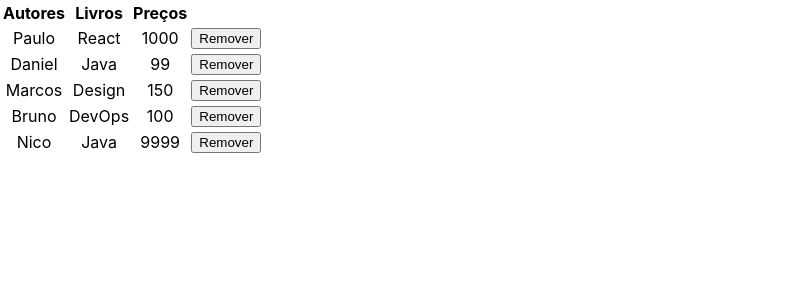
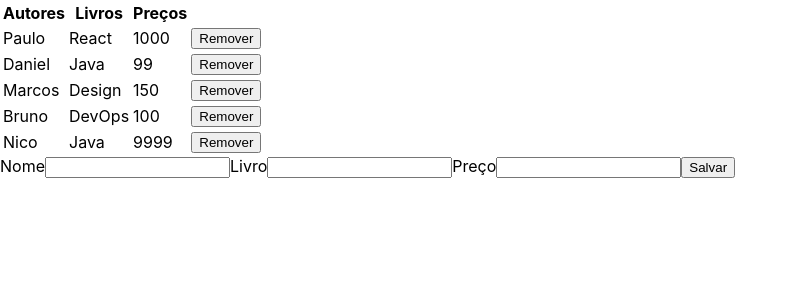
Before and after one commit to LeoAlvarenga/CasaDoCodigoReact, a React (Create React App) app: page / in a window 1280 px wide. Shown: the top 300 px of the page, without its empty margins (0-797 px from the left). Built offline with nearby package versions, Linux system fonts and the light colour scheme.

Commit message:
Adicionando Formulário

```diff
--- a/src/App.js
+++ b/src/App.js
@@ -1,11 +1,12 @@
-import React, { Component } from 'react';
+import React, { Component, Fragment } from 'react';
 import './App.css';
 import Tabela from "./Tabela";
+import Form from "./Fomulario";
 
 class App extends Component {
 
   state = {
-    autores : [
+    autores: [
       {
         nome: 'Paulo',
         livro: 'React',
@@ -49,12 +50,17 @@ class App extends Component {
 
   }
 
-  render(){
+  escutadorDeSubmit = autor => {
+    this.setState({autores: [...this.state.autores, autor]})
+  }
+
+  render() {
 
     return (
-      <div className="App">
-        <Tabela autores={this.state.autores} removeAutor = {this.removeAutor} />
-      </div>
+      <Fragment>
+        <Tabela autores={this.state.autores} removeAutor={this.removeAutor} />
+        <Form escutadorDeSubmit={this.escutadorDeSubmit} />
+      </Fragment>
     );
 
   }
--- /dev/null
+++ b/src/Fomulario.js
@@ -0,0 +1,72 @@
+import React, { Component } from 'react'
+
+class Formulario extends Component {
+
+    constructor(props) {
+        super(props);
+
+        this.stateInicial = {
+            nome:'',
+            livro:'',
+            preco:'',
+        }
+        this.state = this.stateInicial;
+    }
+
+    escutadorDeInput = event => {
+        const { name, value } = event.target;
+
+        this.setState({
+            [name] : value
+        })
+    }
+
+    submit = () => {
+        this.props.escutadorDeSubmit(this.state);
+        this.setState(this.stateInicial);
+    }
+
+    render() {
+
+        const { nome, livro, preco } = this.state;
+
+        return (
+            <form>
+
+                <label htmlFor="nome">Nome</label>
+                <input
+                    id="nome"
+                    type="text"
+                    name="nome"
+                    value={nome}
+                    onChange={this.escutadorDeInput}
+                />
+
+                <label htmlFor="livro">Livro</label>
+                <input
+                    id="livro"
+                    type="text"
+                    name="livro"
+                    value={livro}
+                    onChange={this.escutadorDeInput}
+                />
+
+
+                <label htmlFor="preco">Preço</label>
+                <input
+                    id="preco"
+                    type="text"
+                    name="preco"
+                    value={preco}
+                    onChange={this.escutadorDeInput}
+                />
+
+
+                <button type="button" onClick={this.submit} >Salvar
+    </button>
+            </form>
+        )
+    }
+}
+
+export default Formulario;
```
